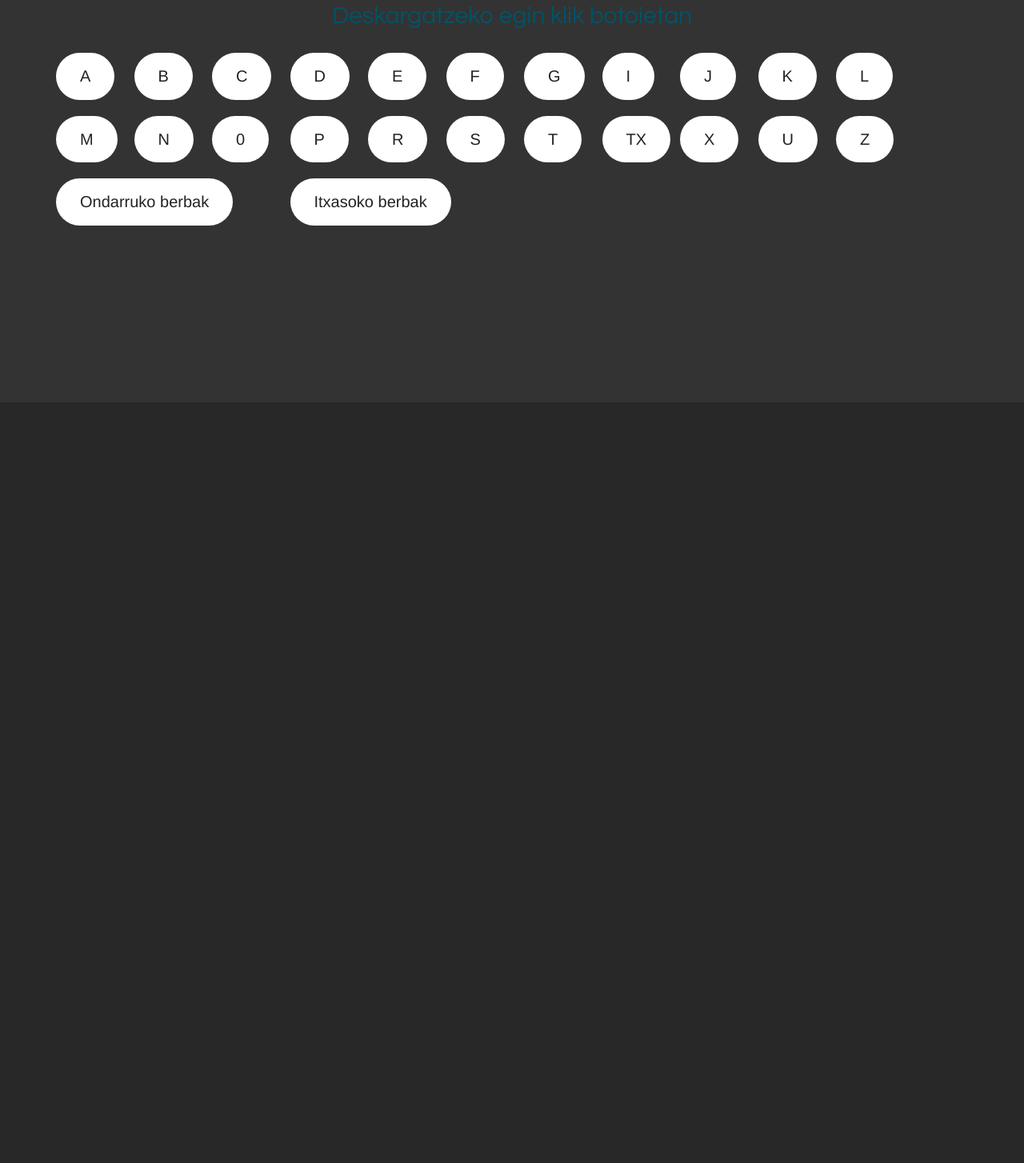
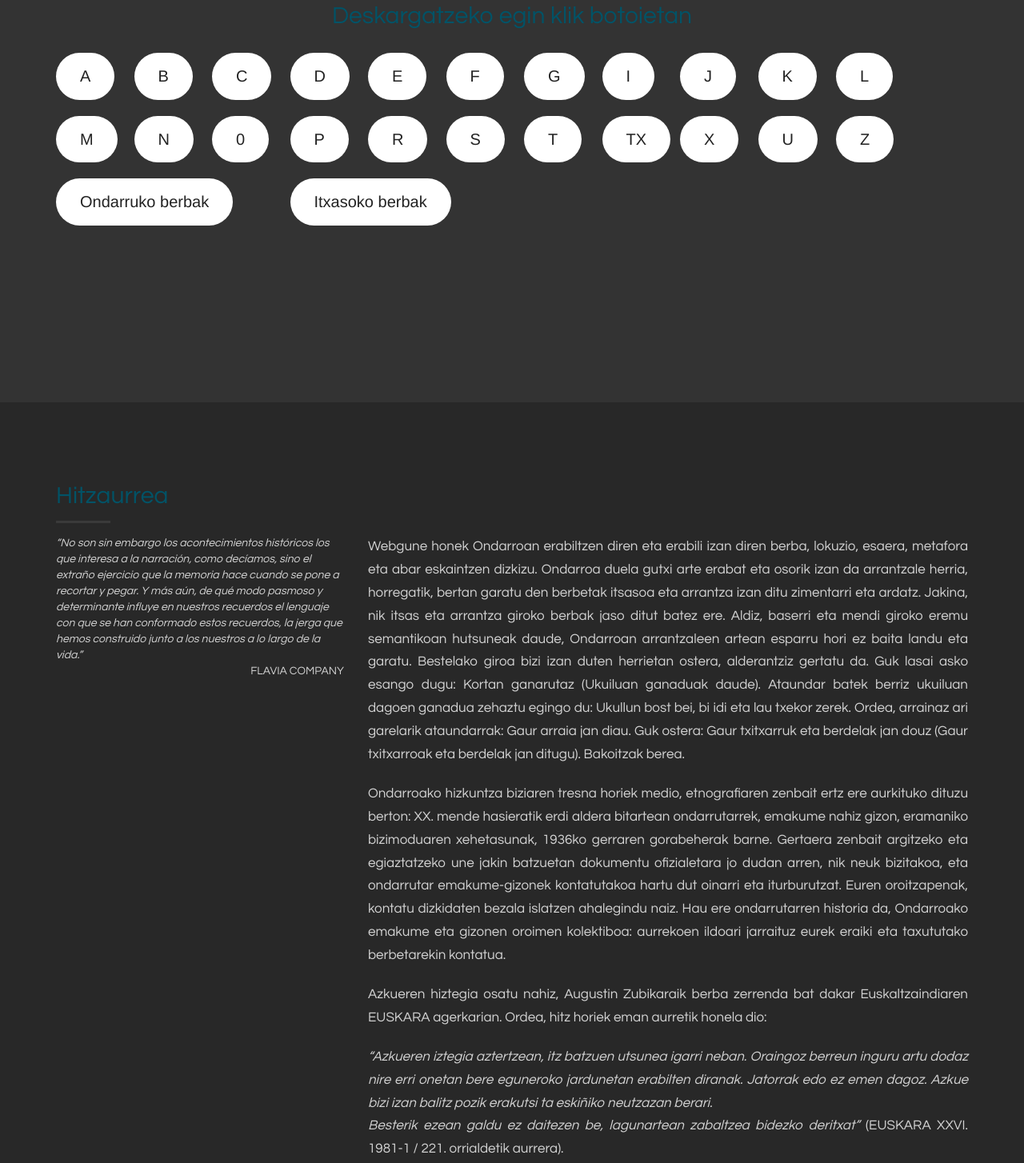
Before and after one commit to agirrearri/ondarruberbetan, a plain HTML site: page index.html in a window 1280 px wide. Shown: the part 897-2351 px from the top of the page at 80% size. Before the commit the page ends 1400 px from the top, so only its background shows below. Drawn offline with Linux system fonts and the light colour scheme; files whose address does not match are found by name.

Commit message:
q italic jarri

```diff
--- a/css/styles.css
+++ b/css/styles.css
@@ -54,6 +54,9 @@ p {
     font-size: 17px;
     line-height: 1.7;
     margin-bottom: 20px;
+}
+q{
+    font-style: italic;
 }
 
 .wide-space {
--- a/index.html
+++ b/index.html
@@ -32,9 +32,10 @@
                     <li>
                         <a class="page-scroll" href="#one">hiztegia</a>
                     </li>
-                    <!-- <li>
-                        <a class="page-scroll" href="#two">Highlights</a>
+                    <li>
+                        <a class="page-scroll" href="#two">hitzaurrea</a>
                     </li>
+                    <!--
                     <li>
                         <a class="page-scroll" href="">Gallery</a>
                     </li>
@@ -54,10 +55,12 @@
                         <a href="https://creativecommons.org/licenses/by-nc-sa/4.0/" target="_blank"><img src="https://mirrors.creativecommons.org/presskit/buttons/88x31/svg/by-nc-sa.eu.svg" alt="Attribution-NonCommercial-ShareAlike 4.0 International (CC BY-NC-SA 4.0)"></a>
                     </li>-->
                     <li>
-                        <a href="https://creativecommons.org/licenses/by-nc-sa/4.0/" target="_blank"><img src="https://mirrors.creativecommons.org/presskit/buttons/80x15/svg/by-nc-sa.svg" alt="Attribution-NonCommercial-ShareAlike 4.0 International (CC BY-NC-SA 4.0)"></a>
+                        <a href="https://creativecommons.org/licenses/by-nc-sa/4.0/" target="_blank"><img
+                                src="https://mirrors.creativecommons.org/presskit/buttons/80x15/svg/by-nc-sa.svg"
+                                alt="Attribution-NonCommercial-ShareAlike 4.0 International (CC BY-NC-SA 4.0)"></a>
                         by Josu Arrizabalaga Basterretxea
                     </li>
-                   <!--<li>
+                    <!--<li>
                         <a rel="license" href="http://creativecommons.org/licenses/by-nc-sa/4.0/"><img alt="Creative Commons lizentzia" style="border-width:0" src="https://i.creativecommons.org/l/by-nc-sa/4.0/88x31.png" /></a><br /><a xmlns:cc="http://creativecommons.org/ns#" href="https://github.com/agirrearri/ondarruberbetan/tree/main/ondarruberbetan_eus_src" property="cc:attributionName" rel="cc:attributionURL">Josu Arrizabalaga Basterretxea</a>-(r)en '<span xmlns:dct="http://purl.org/dc/terms/" href="http://purl.org/dc/dcmitype/Text" property="dct:title" rel="dct:type">Ondarru berbetan</span>', <a rel="license" href="http://creativecommons.org/licenses/by-nc-sa/4.0/">Creative CommonsAitortu-EzKomertziala-PartekatuBerdin 4.0 Nazioartekoa lizentzia</a> baten mende dago.<br />Lanaren jatorrizkoa hemen dago: <a xmlns:dct="http://purl.org/dc/terms/" href="https://github.com/agirrearri/ondarruberbetan/tree/main/ondarruberbetan_eus_src" rel="dct:source">https://github.com/agirrearri/ondarruberbetan/tree/main/ondarruberbetan_eus_src</a>.
                     </li>-->
                 </ul>
@@ -192,41 +195,95 @@
 
         </div>
     </section>
-    <!-- <section id="two">
+
+    <section id="two">
         <div class="container">
             <div class="row">
                 <div class="col-lg-1 col-12 text-center">
-                    <h2 class="margin-top-0 text-primary">Gu</h2>
+                    <h2 class="margin-top-0 text-primary">Hitzaurrea</h2>
                     <hr class="primary">
                 </div>
             </div>
         </div>
         <div class="container">
             <div class="row">
-                <div class="col-lg-4 col-md-4 text-center">
-                    <div class="feature">
+                <div class="col-lg-4 col-md-4">
+                    <q>No son sin embargo los acontecimientos históricos los que interesa a la narración, como decíamos,
+                        sino el extraño ejercicio que la memoria hace cuando se pone a recortar y pegar. Y más aún, de
+                        qué
+                        modo pasmoso y determinante influye en nuestros recuerdos el lenguaje con que se han conformado
+                        estos
+                        recuerdos, la jerga que hemos construido junto a los nuestros a lo largo de la vida.</q> <br>
+                    <div class="text-right">FLAVIA COMPANY</div>
+
+                    <!--<div class="feature">
                         <i class="icon-lg ion-android-laptop wow fadeIn" data-wow-delay=".3s"></i>
                         <h3>Responsive</h3>
                         <p class="text-muted">Your site looks good everywhere</p>
-                    </div>
+                    </div>-->
                 </div>
-                <div class="col-lg-4 col-md-4 text-center">
-                    <div class="feature">
-                        <i class="icon-lg ion-social-sass wow fadeInUp" data-wow-delay=".2s"></i>
-                        <h3>Customizable</h3>
-                        <p class="text-muted">Easy to theme and customize with SASS</p>
-                    </div>
+                <div class="col-lg-8 col-md-8 text-justify">
+                    <p>
+                        Webgune honek Ondarroan erabiltzen diren eta erabili izan diren berba, lokuzio, esaera, metafora
+                        eta abar eskaintzen dizkizu. Ondarroa duela gutxi arte erabat eta osorik izan da arrantzale
+                        herria, horregatik, bertan garatu den berbetak itsasoa eta arrantza izan ditu zimentarri eta
+                        ardatz. Jakina, nik itsas eta arrantza giroko berbak jaso ditut batez ere. Aldiz, baserri eta
+                        mendi giroko eremu semantikoan hutsuneak daude, Ondarroan arrantzaleen artean esparru hori ez
+                        baita landu eta garatu. Bestelako giroa bizi izan duten herrietan ostera, alderantziz gertatu
+                        da. Guk lasai asko esango dugu: Kortan ganarutaz (Ukuiluan ganaduak daude). Ataundar batek
+                        berriz ukuiluan dagoen ganadua zehaztu egingo du: Ukullun bost bei, bi idi eta lau txekor zerek.
+                        Ordea, arrainaz ari garelarik ataundarrak: Gaur arraia jan diau. Guk ostera: Gaur txitxarruk eta
+                        berdelak jan douz (Gaur txitxarroak eta berdelak jan ditugu). Bakoitzak berea.</p>
+                    <p>
+                        Ondarroako hizkuntza biziaren tresna horiek medio, etnografiaren zenbait ertz ere aurkituko
+                        dituzu berton: XX. mende hasieratik erdi aldera bitartean ondarrutarrek, emakume nahiz gizon,
+                        eramaniko bizimoduaren xehetasunak, 1936ko gerraren gorabeherak barne. Gertaera zenbait
+                        argitzeko eta egiaztatzeko une jakin batzuetan dokumentu ofizialetara jo dudan arren, nik neuk
+                        bizitakoa, eta ondarrutar emakume-gizonek kontatutakoa hartu dut oinarri eta iturburutzat. Euren
+                        oroitzapenak, kontatu dizkidaten bezala islatzen ahalegindu naiz. Hau ere ondarrutarren historia
+                        da, Ondarroako emakume eta gizonen oroimen kolektiboa: aurrekoen ildoari jarraituz eurek eraiki
+                        eta taxututako berbetarekin kontatua.
+                    </p>
+                    <p>
+                        Azkueren hiztegia osatu nahiz, Augustin Zubikaraik berba zerrenda bat dakar Euskaltzaindiaren
+                        EUSKARA agerkarian. Ordea, hitz horiek eman aurretik honela dio:
+                    </p>
+
+                    <p><q>Azkueren iztegia aztertzean, itz batzuen utsunea igarri neban. Oraingoz berreun inguru artu
+                            dodaz nire erri onetan bere eguneroko jardunetan erabilten diranak. Jatorrak edo ez emen
+                            dagoz. Azkue bizi izan balitz pozik erakutsi ta eskiñiko neutzazan berari.<br>Besterik ezean
+                            galdu ez daitezen be, lagunartean zabaltzea bidezko deritxat</q>
+                        (EUSKARA XXVI. 1981-1 / 221. orrialdetik aurrera).
+                    </p>
+
+
+                    Era berean nik ere lan hau pozik erakutsiko nion Augustin Zubikarairi bizi izan balitz. Ez dut
+                    zalantzarik oharrak egin eta aholku egoki bat baino gehiago emango zizkidala alderdi askori
+                    buruz.
+                    Kanpoko zentsurarik ez du izan lan honek baina, bai autozentsura. Alde batetik, kontatzeko
+                    gordinegiak diren gertaerak baztertu egin ditut, eta bestalde, goitizenei dagokienez, norbaitek
+                    gaizki har dezakeela susmatu dudanean, ez dut aipatu.
+
+                    NOIZ ETA ZERTAN
+
+                    Transmisioa soilik ahozkoa denean, hizkuntza ahulduz eta galduz joan ohi da. Izan ere belaunaldi
+                    batek hurrengoari eskaintzen dionetik, honek ez du guztia jasotzen bere osotasunean. Hori
+                    zergatik? Horren arrazoiak bilatzea eta aztertzea beste kontu bat litzateke. Dena den, gure
+                    herriko bizimodua azken urteetan arrunt aldatu denik ezin ukatu. Sasoi batean gazte gehienek
+                    itsasoari so bizi ziren bitartean, orain garbi dago beste bide batzuk hartzen dituztela,
+                    lehorreko ogibideei
+
                 </div>
-                <div class="col-lg-4 col-md-4 text-center">
+                <!--<div class="col-lg-4 col-md-4 text-center">
                     <div class="feature">
                         <i class="icon-lg ion-ios-star-outline wow fadeIn" data-wow-delay=".3s"></i>
                         <h3>Consistent</h3>
                         <p class="text-muted">A mature, well-tested, stable codebase</p>
                     </div>
-                </div>
+                </div>-->
             </div>
         </div>
-    </section> -->
+    </section>
     <!-- <section id="three" class="no-padding">
         <div class="container-fluid">
             <div class="row no-gutter">
```
